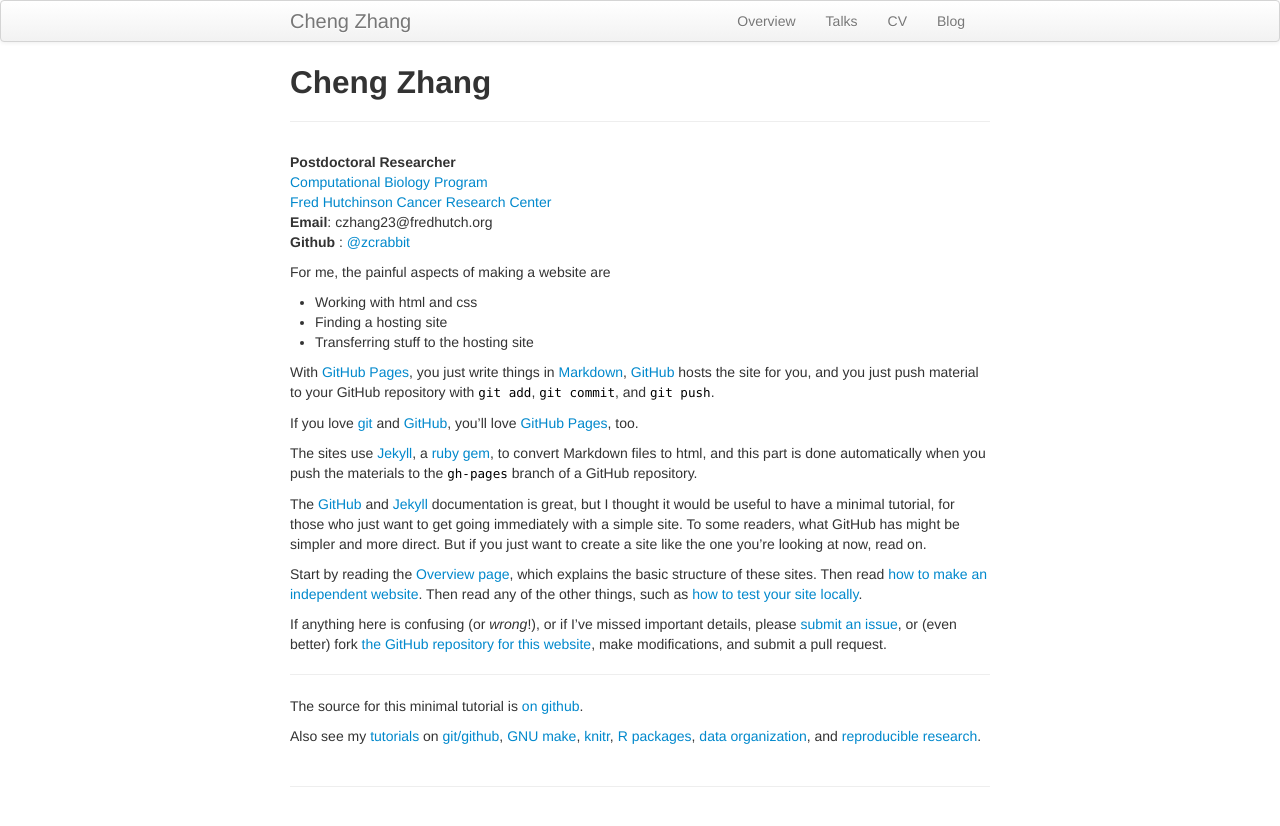
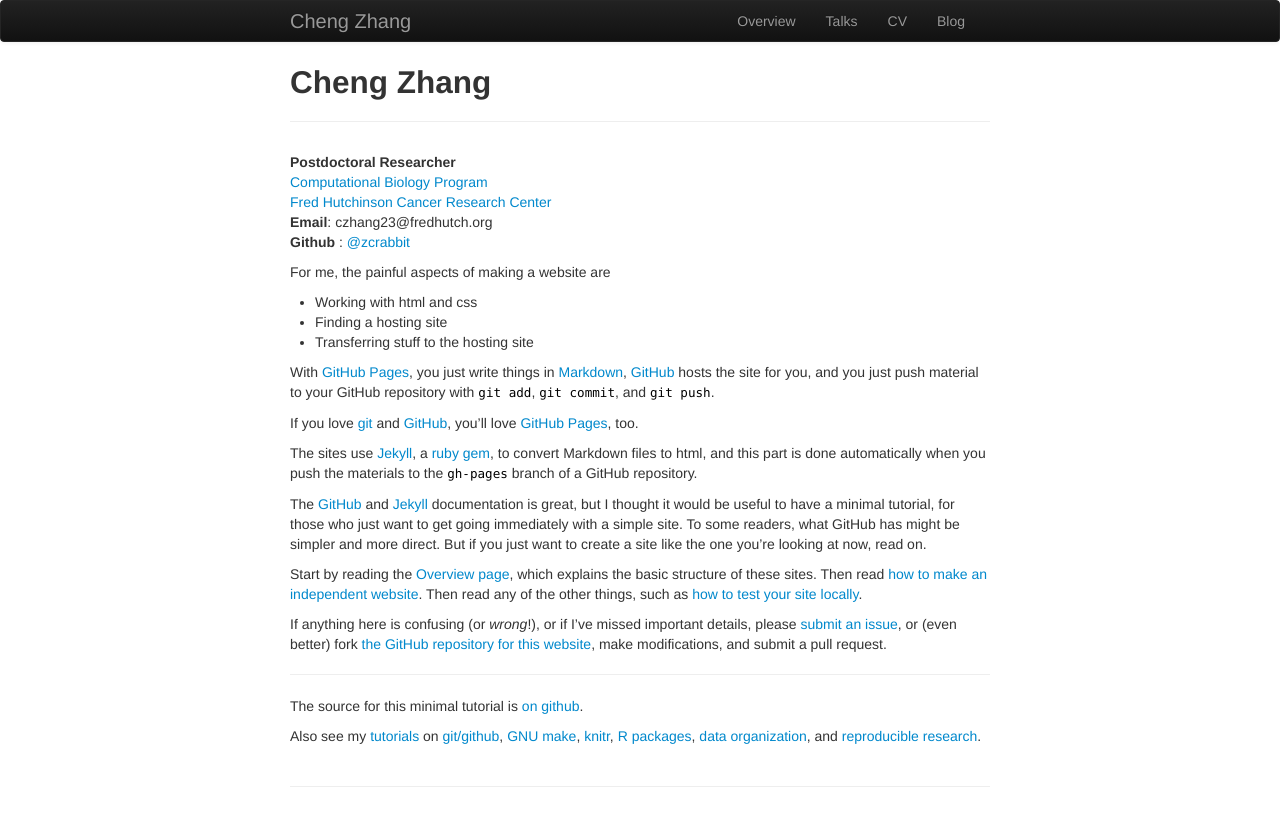
Before and after one commit to qinliuliuqin/czhang.me, a Jekyll site: the page built from index.md, in a window 1280 px wide. Shown: the top 826 px of the page. Built offline with Jekyll 4.4.1, drawn with Linux system fonts in a browser that asks for light colours.

Commit message:
test reverse navbar color

```diff
--- a/_includes/themes/twitter/default.html
+++ b/_includes/themes/twitter/default.html
@@ -28,6 +28,7 @@
   </head>
 
   <body>
+	<nav class="navbar navbar-inverse">
 	    <div class="navbar">
 	      <div class="navbar-inner">
 	        <div class="container-narrow">
@@ -37,9 +38,11 @@
 				  <li><a href="{{ BASE_PATH }}/pages/independent_site.html">Talks</a></li>
 				  <li><a href="{{ BASE_PATH }}/pages/project_site.html">CV</a></li>
 				  <li><a href="{{ BASE_PATH }}/pages/resources.html">Blog</a></li>
+			  </ul>
 	        </div>
 	      </div>
 	    </div>
+	</nav>
 
     <div class="container-narrow">
 
```
Also changed, not shown: 7 other files. Lines whose indentation alone changed are shown as unchanged.
